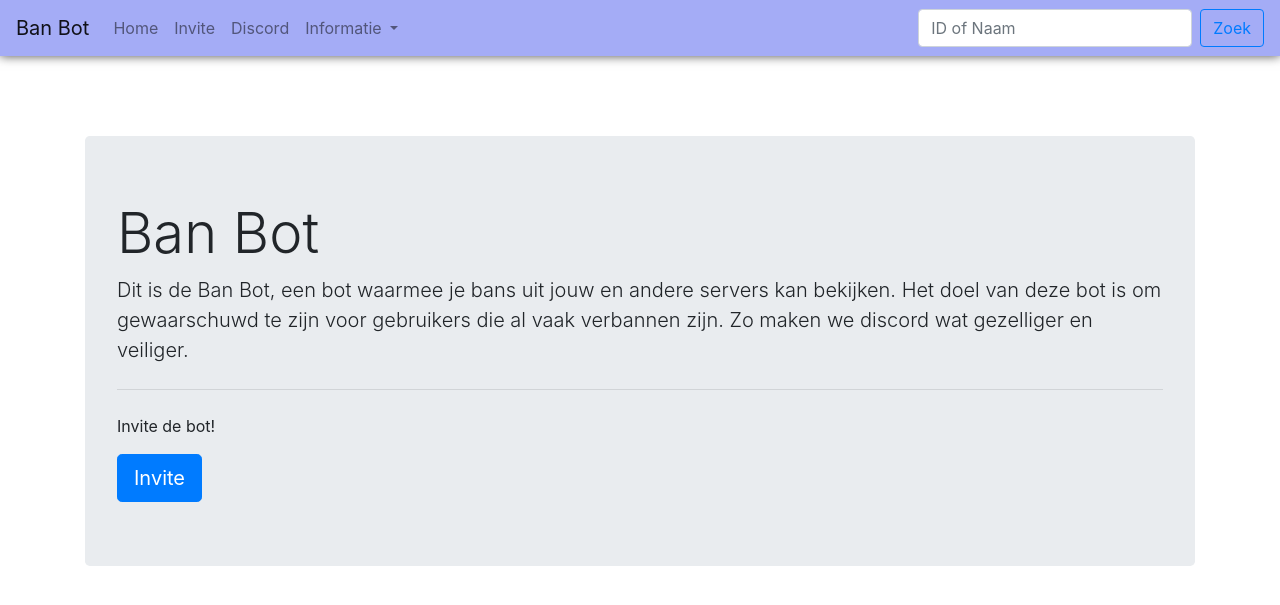
After one commit to jensjeflensje/ban-bot, a Django app: template app/templates/bot.html in a window 1280 px wide. The commit adds this page. Shown: the top 605 px of the page. Run offline with Django 3.2, Linux system fonts and the light colour scheme; the template is opened without the code that fills it, so the values that code supplies are empty; some libraries are stand-ins or nearby versions.

Commit message:
Release 1.0

```diff
--- a/app/templates/base.html
+++ b/app/templates/base.html
@@ -13,12 +13,40 @@
         <title>Ban Bot | {% block title %}{% endblock title %}</title>
     </head>
     <body>
-        <nav class="navbar navbar-light">
-            <a href="/" class="navbar-brand">Ban Bot</a>
-            <form class="form-inline" method="get" action="/search/">
-                <input class="form-control mr-sm-2" type="search" name="q" placeholder="ID of Naam" aria-label="Zoek">
-                <button class="btn btn-outline-primary my-2 my-sm-0" type="submit">Zoek</button>
-            </form>
+        <nav class="navbar navbar-expand-lg navbar-light">
+            <a class="navbar-brand" href="/">Ban Bot</a>
+            <button class="navbar-toggler" type="button" data-toggle="collapse" data-target="#navbarSupportedContent"
+                    aria-controls="navbarSupportedContent" aria-expanded="false" aria-label="Toggle navigation">
+                <span class="navbar-toggler-icon"></span>
+            </button>
+
+            <div class="collapse navbar-collapse" id="navbarSupportedContent">
+                <ul class="navbar-nav mr-auto">
+                    <li class="nav-item">
+                        <a class="nav-link" href="/">Home</a>
+                    </li>
+                    <li class="nav-item">
+                        <a class="nav-link" target="_blank" href="/invite/">Invite</a>
+                    </li>
+                    <li class="nav-item">
+                        <a class="nav-link" target="_blank" href="/discord/">Discord</a>
+                    </li>
+                    <li class="nav-item dropdown">
+                        <a class="nav-link dropdown-toggle" href="#" id="navbarDropdown" role="button"
+                           data-toggle="dropdown" aria-haspopup="true" aria-expanded="false">
+                            Informatie
+                        </a>
+                        <div class="dropdown-menu" aria-labelledby="navbarDropdown">
+                            <a class="dropdown-item" href="/info/maker/">Maker</a>
+                            <a class="dropdown-item" href="/info/bot/">Bot</a>
+                        </div>
+                    </li>
+                </ul>
+                <form class="form-inline" method="get" action="/search/">
+                    <input class="form-control mr-sm-2" type="search" name="q" placeholder="ID of Naam" aria-label="Zoek">
+                    <button class="btn btn-outline-primary my-2 my-sm-0" type="submit">Zoek</button>
+                </form>
+            </div>
         </nav>
         <div class="container">
             {% block content %}
--- /dev/null
+++ b/app/templates/bot.html
@@ -0,0 +1,18 @@
+{% extends 'base.html' %}
+
+{% block title %}
+    Bot informatie
+{% endblock title %}
+
+{% block content %}
+    <div class="jumbotron">
+        <h1 class="display-4">Ban Bot</h1>
+        <p class="lead">
+            Dit is de Ban Bot, een bot waarmee je bans uit jouw en andere servers kan bekijken.
+            Het doel van deze bot is om gewaarschuwd te zijn voor gebruikers die al vaak verbannen zijn. Zo maken we discord wat gezelliger en veiliger.
+        </p>
+        <hr class="my-4">
+        <p>Invite de bot!</p>
+        <a class="btn btn-primary btn-lg" target="_blank" href="/invite/" role="button">Invite</a>
+    </div>
+{% endblock content %}
--- a/static/main.css
+++ b/static/main.css
@@ -4,4 +4,5 @@
 
 .navbar {
     background-color: #A4ACF6;
+    box-shadow: rgba(0, 0, 0, 0.7) 0 0  10px;
 }
```
Also changed, not shown: app/templates/maker.html (added, +18 -0 lines), app/urls.py (+5 -2 lines), app/views.py (+14 -1 lines).
